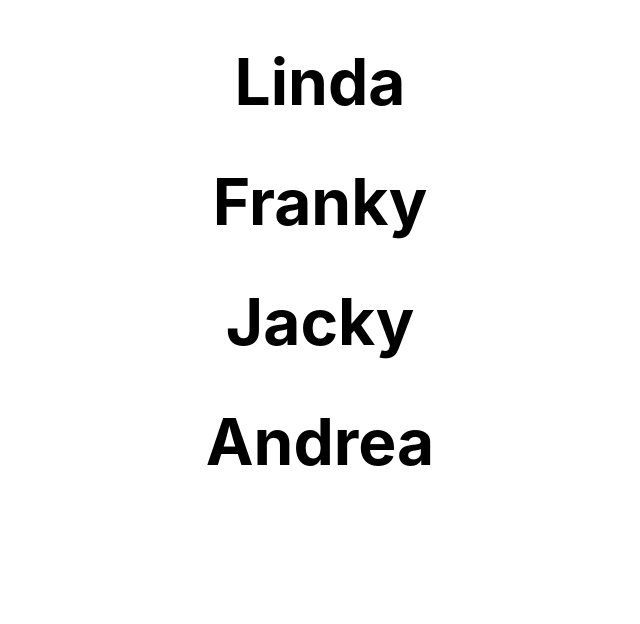
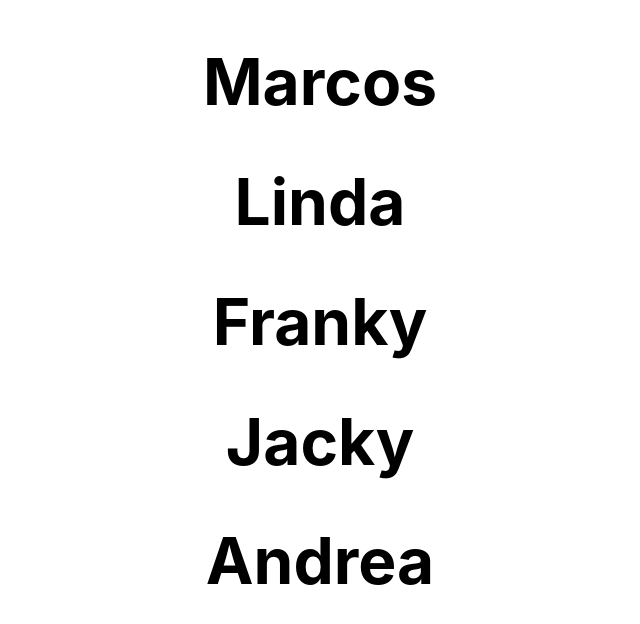
Before and after one commit to mlobf/reactFull, a React (Create React App) app in the folder react_basics/monsters-rolodex/: page / in a window 1280 px wide. Shown: the top 624 px of the page, without its empty margins (320-960 px from the left). Built offline with nearby package versions, Linux system fonts and the light colour scheme.

Commit message:
Using keys for mapping in React and His importance as unique id

```diff
--- a/react_basics/monsters-rolodex/src/App.js
+++ b/react_basics/monsters-rolodex/src/App.js
@@ -8,10 +8,11 @@ class App extends Component {
         super(); //Call the underline constructor of all classes that we are extended from...
         this.state = {
             monsters: [
-                { name: 'Linda' },
-                { name: 'Franky' },
-                { name: 'Jacky' },
-                { name: 'Andrea' },
+                { name: 'Marcos', id: '123kajkdj' },
+                { name: 'Linda', id: 'fkjalfjale1' },
+                { name: 'Franky', id: 'ieorwjer ' },
+                { name: 'Jacky', id: 'asfkjalsjf 323' },
+                { name: 'Andrea', id: '123kajkdj' },
             ],
         };
     }
@@ -22,7 +23,11 @@ class App extends Component {
             <div className="App">
                 <h1>
                     {this.state.monsters.map((monster) => {
-                        return <h1>{monster.name}</h1>;
+                        return (
+                            <div key={monster.id}>
+                                <h1>{monster.name}</h1>
+                            </div>
+                        );
                     })}
                 </h1>
             </div>
```
